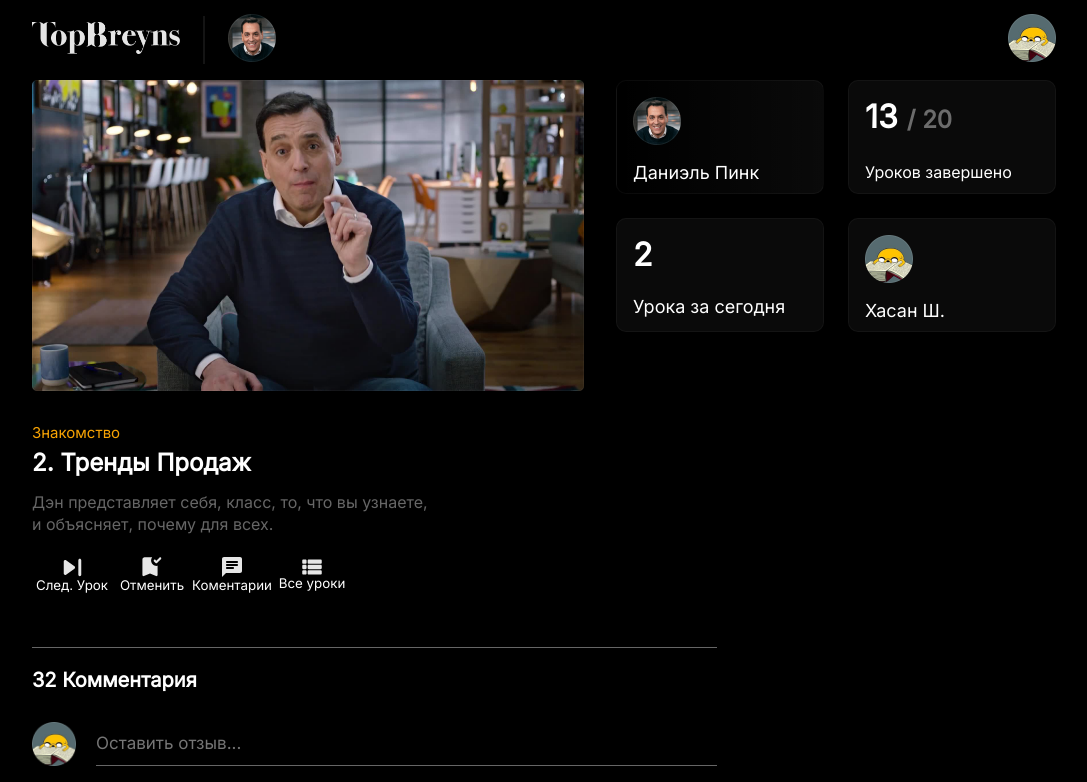
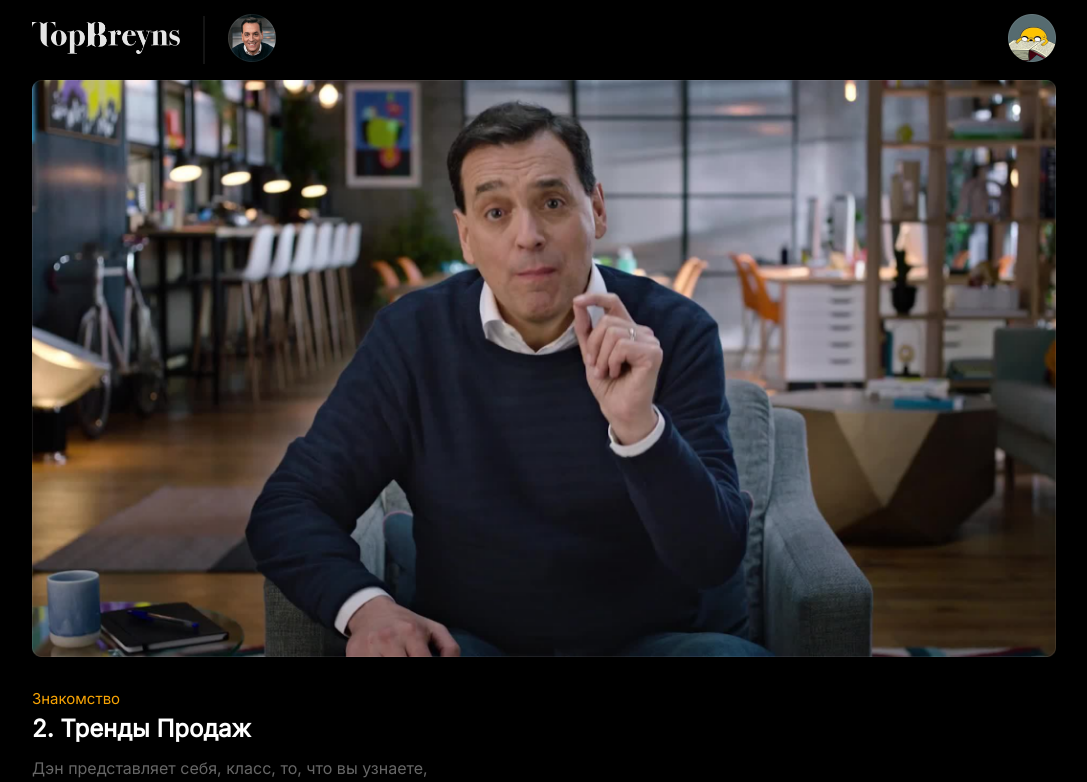
Before and after one commit to binsafar/vue-movie-app, a Vue app: page / in a window 1280 px wide. Shown: the top 782 px of the page, without its empty margins (96-1183 px from the left). Built offline with nearby package versions, Linux system fonts and the light colour scheme.

Commit message:
scrollbar fixed

```diff
--- a/src/components/Content/VideoLesson/VideoLesson.vue
+++ b/src/components/Content/VideoLesson/VideoLesson.vue
@@ -40,6 +40,7 @@
     <!--list of lessons-->
     <div class="right-side">
       <!--lessons-->
+      <div class="right-lessons-wrapper">
         <div v-for="info in lessonDb.lessons" class="right-lessons">
           <p class="r-lessons-header">{{ info.name }}</p>
           <div v-for="lesson in info.lessons"
@@ -51,6 +52,7 @@
               <p class="r-lessons-title-d grey-text">{{ lesson.duration }}</p>
             </div>
             <p v-if="isActive === lesson.id" class="r-lessons-desc grey-text">{{ lesson.desc }}</p>
+          </div>
         </div>
       </div>
       <!--lesson cards-->
--- a/src/css/styles.css
+++ b/src/css/styles.css
@@ -35,6 +35,29 @@ button {
   .container {
     width: calc(100% - 32px);
   }
+}
+
+::-webkit-scrollbar {
+  width: 7px;
+  height: 0;
+  border: none;
+}
+
+/* Track */
+::-webkit-scrollbar-track {
+  box-shadow: inset 0 0 5px grey;
+  border-radius: 10px;
+}
+
+/* Handle */
+::-webkit-scrollbar-thumb {
+  background: rgba(255, 255, 255, 0.5);
+  border-radius: 10px;
+}
+
+/* Handle on hover */
+::-webkit-scrollbar-thumb:hover {
+  background: #555;
 }
 
 .comment-main {
@@ -125,6 +148,7 @@ button {
   padding-top: 16px;
   margin-bottom: 80px;
   width: 70%;
+  overflow-x: scroll;
 }
 @media (width <= 600px) {
   .root-rec {
@@ -240,46 +264,51 @@ button {
 }
 .root-video .right-side {
   margin-left: 32px;
-  max-height: 600px;
-}
-.root-video .right-side .right-lessons {
-  min-width: 430px;
 }
 @media (width < 1700px) {
-  .root-video .right-side .right-lessons {
+  .root-video .right-side {
     display: none;
   }
 }
-.root-video .right-side .right-lessons .r-lessons-header {
+.root-video .right-side .right-lessons-wrapper {
+  max-height: 600px;
+  overflow-y: scroll;
+  background: linear-gradient(180deg, rgba(8, 8, 8, 0) 0%, rgba(8, 8, 8, 0.83) 63.54%, #080808 100%);
+  margin-bottom: 48px;
+}
+.root-video .right-side .right-lessons-wrapper .right-lessons {
+  min-width: 430px;
+}
+.root-video .right-side .right-lessons-wrapper .right-lessons .r-lessons-header {
   background: rgba(255, 255, 255, 0.06);
   border: 1px solid rgba(255, 255, 255, 0.04);
   border-radius: 10px;
   padding: 10px 0 10px 24px;
   margin: 8px 0;
 }
-.root-video .right-side .right-lessons .right-lesson-info {
+.root-video .right-side .right-lessons-wrapper .right-lessons .right-lesson-info {
   cursor: pointer;
   border-bottom: 1px solid rgba(255, 255, 255, 0.08);
   padding: 20px 0 20px 24px;
 }
-.root-video .right-side .right-lessons .right-lesson-info .rli-wrapper {
+.root-video .right-side .right-lessons-wrapper .right-lessons .right-lesson-info .rli-wrapper {
   display: flex;
   justify-content: space-between;
 }
-.root-video .right-side .right-lessons .right-lesson-info .rli-wrapper .r-lessons-title {
+.root-video .right-side .right-lessons-wrapper .right-lessons .right-lesson-info .rli-wrapper .r-lessons-title {
   font-style: normal;
   font-weight: 500;
   font-size: 18px;
   line-height: 22px;
 }
-.root-video .right-side .right-lessons .right-lesson-info .rli-wrapper .r-lessons-title-d {
+.root-video .right-side .right-lessons-wrapper .right-lessons .right-lesson-info .rli-wrapper .r-lessons-title-d {
   font-style: normal;
   font-weight: 600;
   font-size: 15px;
   line-height: 22px;
   margin-right: 14px;
 }
-.root-video .right-side .right-lessons .right-lesson-info .r-lessons-desc {
+.root-video .right-side .right-lessons-wrapper .right-lessons .right-lesson-info .r-lessons-desc {
   margin-top: 16px;
   width: 340px;
 }
--- a/src/styles/components/content/recommended_course.scss
+++ b/src/styles/components/content/recommended_course.scss
@@ -3,6 +3,8 @@
   padding-top: 16px;
   margin-bottom: 80px;
   width: 70%;
+  overflow-x: scroll;
+
   @media (width <= 600px) {
     width: 100%;
   }
--- a/src/styles/kit/_reset.scss
+++ b/src/styles/kit/_reset.scss
@@ -35,3 +35,27 @@ button {
     width: calc(100% - 32px);
   }
 }
+
+::-webkit-scrollbar {
+  width: 7px;
+  height: 0;
+  border: none;
+}
+
+/* Track */
+::-webkit-scrollbar-track {
+  box-shadow: inset 0 0 5px grey;
+  border-radius: 10px;
+}
+
+/* Handle */
+::-webkit-scrollbar-thumb {
+  background: rgba(255, 255, 255, 0.5);
+  //background: inherit;
+  border-radius: 10px;
+}
+
+/* Handle on hover */
+::-webkit-scrollbar-thumb:hover {
+  background: #555;
+}
```
Also changed, not shown: src/styles/components/content/video_lesson.scss (+9 -4 lines), 1 other file (tests, documents, lock files or other folders). Lines whose indentation alone changed are shown as unchanged.
